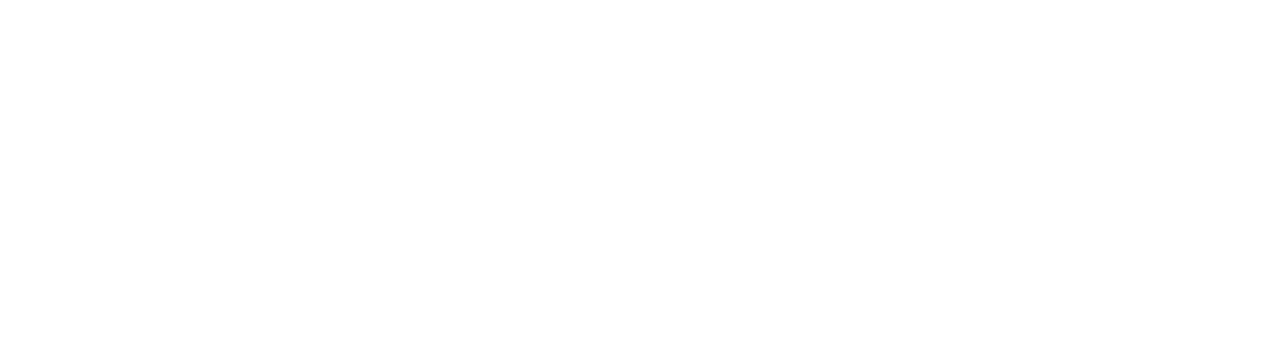
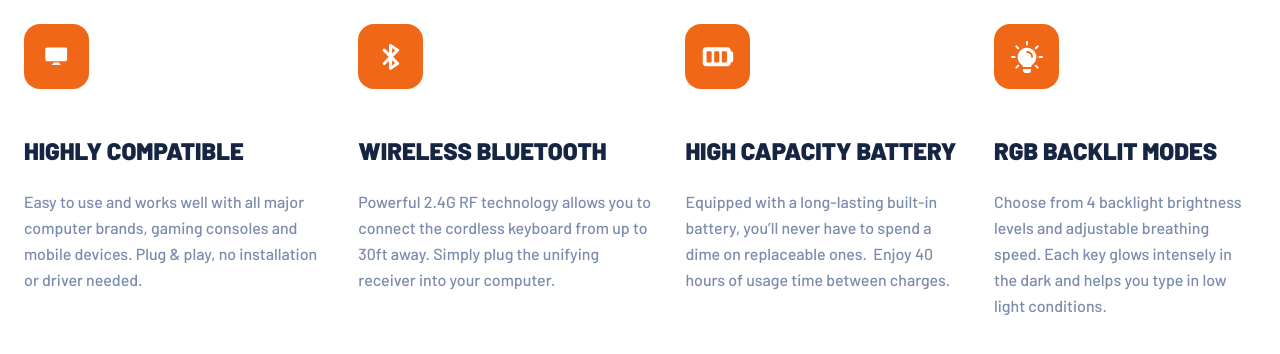
Before and after one commit to josuke0227/typemaster-pre-launch-landing-page, a website built with Parcel: page index.html in a window 1280 px wide. Built offline with nearby package versions, Linux system fonts and the light colour scheme.

Commit message:
Build features block

```diff
--- a/index.html
+++ b/index.html
@@ -12,5 +12,68 @@
     />
   </head>
 
-  <body style="padding: 2.4rem"></body>
+  <body style="padding: 2.4rem">
+    <section class="block-features">
+      <div>
+        <span class="icon-container">
+          <svg class="icon-compatible">
+            <use href="images/shared/sprite.svg#icon-compatible"></use>
+          </svg>
+        </span>
+        <article class="feature">
+          <h3 class="feature__header">Highly compatible</h3>
+          <p class="feature__text">
+            Easy to use and works well with all major computer brands, gaming
+            consoles and mobile devices. Plug & play, no installation or driver
+            needed.
+          </p>
+        </article>
+      </div>
+      <div>
+        <span class="icon-container">
+          <svg class="icon-bluetooth">
+            <use href="images/shared/sprite.svg#icon-bluetooth"></use>
+          </svg>
+        </span>
+        <article class="feature">
+          <h3 class="feature__header">Wireless bluetooth</h3>
+          <p class="feature__text">
+            Powerful 2.4G RF technology allows you to connect the cordless
+            keyboard from up to 30ft away. Simply plug the unifying receiver
+            into your computer.
+          </p>
+        </article>
+      </div>
+      <div>
+        <span class="icon-container">
+          <svg class="icon-battery">
+            <use href="images/shared/sprite.svg#icon-battery"></use>
+          </svg>
+        </span>
+        <article class="feature">
+          <h3 class="feature__header">High Capacity Battery</h3>
+          <p class="feature__text">
+            Equipped with a long-lasting built-in battery, you’ll never have to
+            spend a dime on replaceable ones.  Enjoy 40 hours of usage time
+            between charges.
+          </p>
+        </article>
+      </div>
+      <div>
+        <span class="icon-container">
+          <svg class="icon-light">
+            <use href="images/shared/sprite.svg#icon-light"></use>
+          </svg>
+        </span>
+        <article class="feature">
+          <h3 class="feature__header">RGB backlit modes</h3>
+          <p class="feature__text">
+            Choose from 4 backlight brightness levels and adjustable breathing
+            speed. Each key glows intensely in the dark and helps you type in
+            low light conditions.
+          </p>
+        </article>
+      </div>
+    </section>
+  </body>
 </html>
--- /dev/null
+++ b/scss/_block-features.scss
@@ -0,0 +1,19 @@
+.block-features {
+  display: grid;
+  grid-row-gap: 6.4rem;
+}
+
+@media screen and (min-width: $display-tablet) {
+  .block-features {
+    grid-template-columns: auto auto;
+    grid-column-gap: 7rem;
+  }
+}
+
+@media screen and (min-width: $display-desktop) {
+  .block-features {
+    grid-row-gap: 0;
+    grid-template-columns: auto auto auto auto;
+    grid-column-gap: 3rem;
+  }
+}
--- a/scss/styles.scss
+++ b/scss/styles.scss
@@ -6,6 +6,7 @@
 @import "feature";
 @import "icon";
 @import "button";
+@import "block-features";
 
 html {
   font-size: 62.5%;
```
Also changed, not shown: components/block-features.html (added, +62 -0 lines), text.txt (+1 -7 lines), styles/styles.css.
